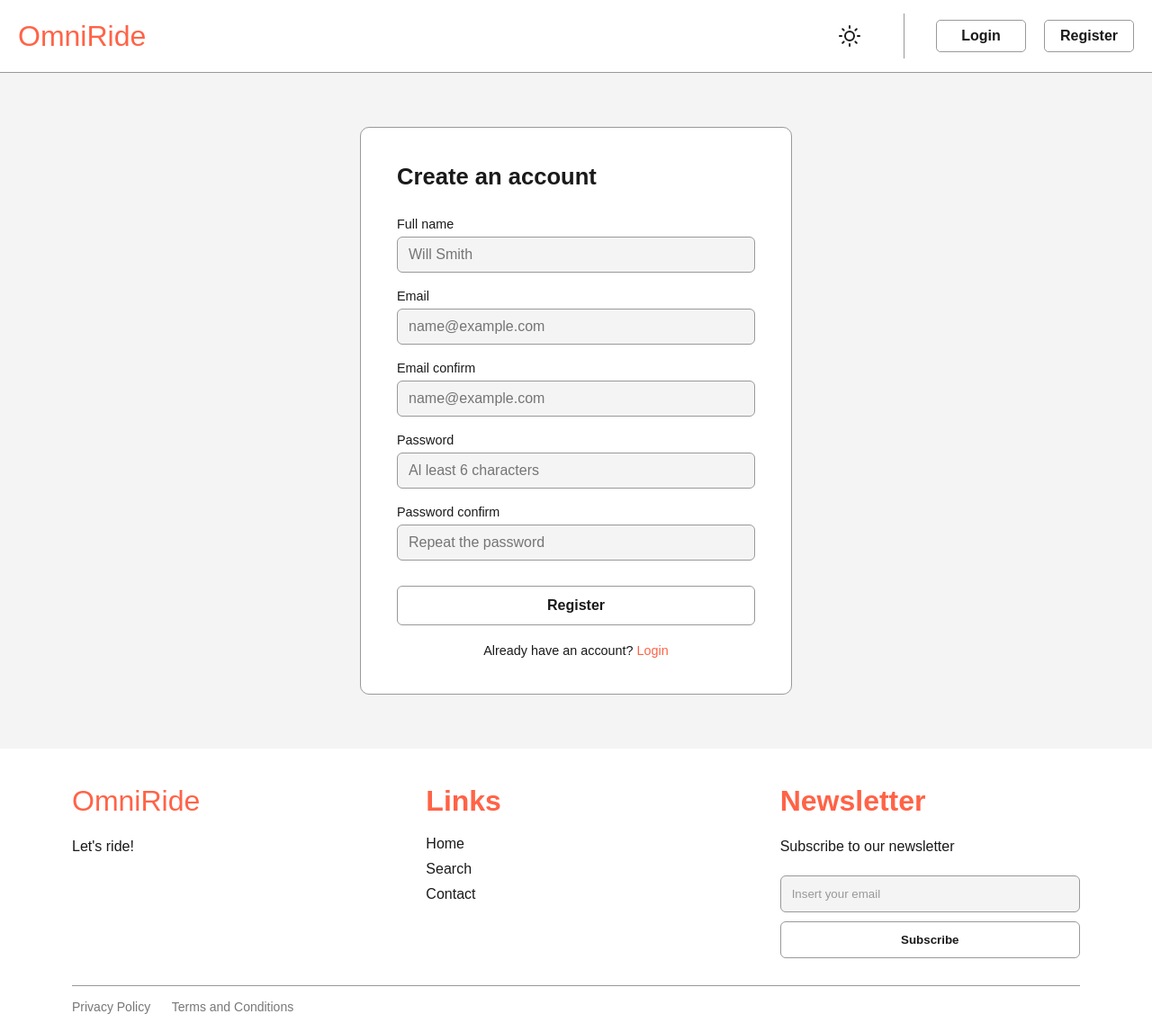
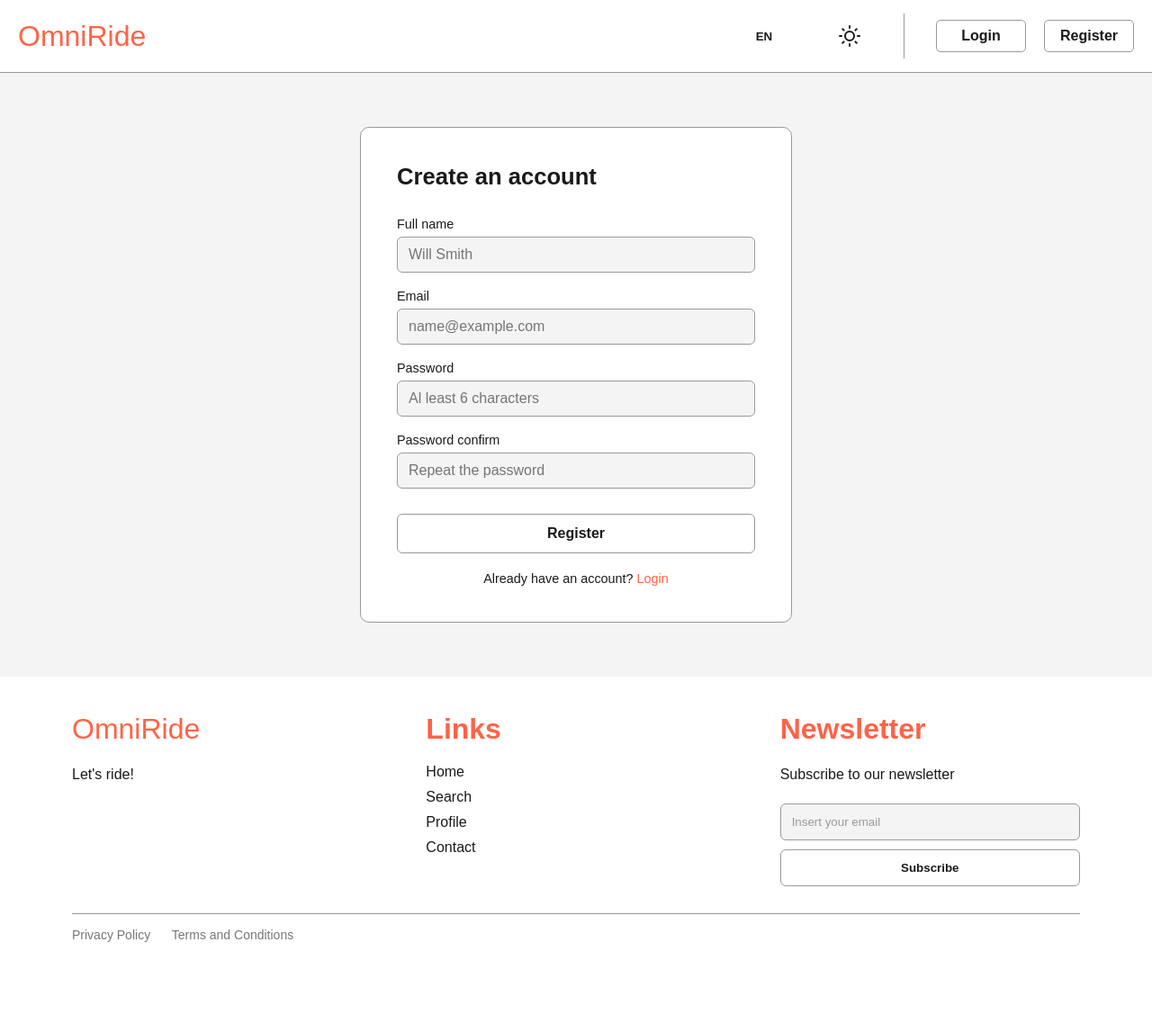
Before and after one commit to aleeessio/progetto-esame-web, a Flask app: page /register in a window 1280 px wide. Shown: the whole page at 90% size. After the commit the page ends 1047 px from the top, so only its background shows below. Run offline with Flask 3, Linux system fonts and the light colour scheme.

Commit message:
debugging and fix register.html, adding routes in app.py, fix in index.html

```diff
--- a/app.py
+++ b/app.py
@@ -46,20 +46,15 @@ def register():
     if request.method == 'POST':
         name = request.form.get("name", "").strip()
         email = request.form.get("email", "").strip()
-        repeat_email = request.form.get("repeat_email", "").strip()
         password = request.form.get("password", "").strip()
         repeat_password = request.form.get("repeat_password", "").strip()
 
         ############################ Start errors check ############################
 
-        check_nullness = [len(name), len(email), len(repeat_email), len(password), len(repeat_email)]
+        check_nullness = [len(name), len(email), len(password), len(repeat_password)]
 
         if 0 in check_nullness:
             flash("Riempi ogni campo!", "error")
-            return redirect(url_for('register'))
-
-        if email != repeat_email:
-            flash("Emails don't match!", "error")
             return redirect(url_for('register'))
 
         if password != repeat_password:
@@ -102,6 +97,18 @@ def register():
 def login():
     return render_template("login.html")
 
+@app.route('/search')
+def search():
+    return render_template("search.html")
+
+@app.route('/profile')
+def profile():
+    return render_template("profile.html")
+
+@app.route('/contanct')
+def contact():
+    return render_template("contact.html")
+
 # -------------------------------
 
 
--- a/templates/register.html
+++ b/templates/register.html
@@ -48,6 +49,7 @@
             background: var(--background-div);
             padding: 15px 20px;
             border-bottom: 1px solid var(--border-color);
+            position: relative;
         }
 
         .header-container {
@@ -106,6 +120,14 @@
             min-width: 100px;
         }
 
+        .b-lang {
+            background: transparent;
+            color: var(--font-color);
+            border: 0px;
+            cursor: pointer;
+            padding: 1rem;
+        }
+
         .b-login {
             background: var(--background-div);
             color: var(--font-color);
@@ -297,8 +367,17 @@
     <!--HEADER-->
     <header>
         <div class="header-container">
-            <a href="{{ url_for('index') }}" class="logo">OmniRide</a>
+            <div class = "left-header">
+                <a href="{{ url_for('index') }}" style="text-decoration: none;"><div class="logo">OmniRide</div></a>
+            </div>
+            <div>
                 <nav>
+                    <!--Button Language-->
+                    <form method="POST">
+                        <button class="btn b-lang">EN</button>
+                    </form>
+
+                    <!--Buttons Theme-->
                     <button id="theme-toggle" class="btn-theme">
                         <svg id="sun-icon" xmlns="http://www.w3.org/2000/svg" viewBox="0 0 24 24" fill="none"
                             stroke="currentColor" stroke-width="2" stroke-linecap="round" stroke-linejoin="round">
@@ -316,10 +395,14 @@
                             <path d="M21 12.79A9 9 0 1 1 11.21 3 7 7 0 0 0 21 12.79z"></path>
                         </svg>
                     </button>
+
+                    <!--Buttons Login/Register/Profile-->
                     <div class="v-divider"></div>
                     <a href="{{ url_for('login') }}" class="btn b-login">Login</a>
                     <a href="{{ url_for('register') }}" class="btn b-register">Register</a>
+                    <a href="profile.html" class="btn b-profile" style="display: none;">Profile</a>
                 </nav>
+            </div>
         </div>
     </header>
 
@@ -350,10 +433,6 @@
                     <input type="email" id="email" name="email" placeholder="name@example.com" required>
                 </div>
                 <div class="form-group">
-                    <label for="repeat_email">Email confirm</label>
-                    <input type="email" id="repeat_email" name="repeat_email" placeholder="name@example.com" required>
-                </div>
-                <div class="form-group">
                     <label for="password">Password</label>
                     <input type="password" id="password" name="password" placeholder="Al least 6 characters" required>
                 </div>
@@ -371,18 +450,25 @@
     <!--FOOTER-->
     <footer>
         <div class="footer-division">
+
+            <!--Column Left-->
             <div class="footer-columns">
                 <a href="{{ url_for('index') }}" class="logo">OmniRide</a>
                 <p>Let's ride!</p>
             </div>
+
+            <!--Column Centre-->
             <div class="footer-columns">
                 <h1>Links</h1>
                 <ul>
                     <li><a href="{{ url_for('index') }}">Home</a></li>
                     <li><a href="#">Search</a></li>
+                    <li><a href="#">Profile</a></li>
                     <li><a href="#">Contact</a></li>
                 </ul>
             </div>
+
+            <!--Column Right-->
             <div class="footer-columns">
                 <h1>Newsletter</h1>
                 <p>Subscribe to our newsletter</p>
@@ -401,15 +489,21 @@
     </footer>
 
     <script>
+        //CHANGE THEME
         const btnTheme = document.getElementById('theme-toggle');
-        const sunIcon  = document.getElementById('sun-icon');
+        const sunIcon = document.getElementById('sun-icon');
         const moonIcon = document.getElementById('moon-icon');
+        const body = document.body;
+        btnTheme.addEventListener('click', () => {
+            body.classList.toggle('dark-mode');
 
-        btnTheme.addEventListener('click', () => {
-            document.body.classList.toggle('dark-mode');
-            const dark = document.body.classList.contains('dark-mode');
-            sunIcon.style.display  = dark ? 'none'  : 'block';
-            moonIcon.style.display = dark ? 'block' : 'none';
+            if (body.classList.contains('dark-mode')) {
+                sunIcon.style.display = 'none';
+                moonIcon.style.display = 'block';
+            } else {
+                sunIcon.style.display = 'block';
+                moonIcon.style.display = 'none';
+            }
         });
     </script>
 </body>
```
Also changed, not shown: other parts of templates/register.html (+76 -13 lines), templates/index.html (+4 -3 lines). Lines whose indentation alone changed are shown as unchanged.
